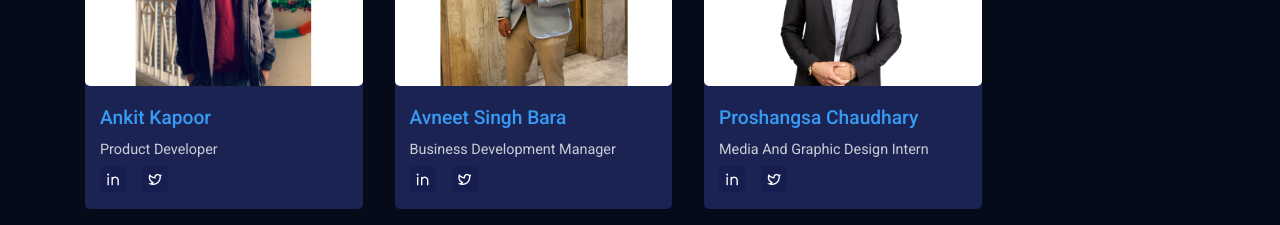
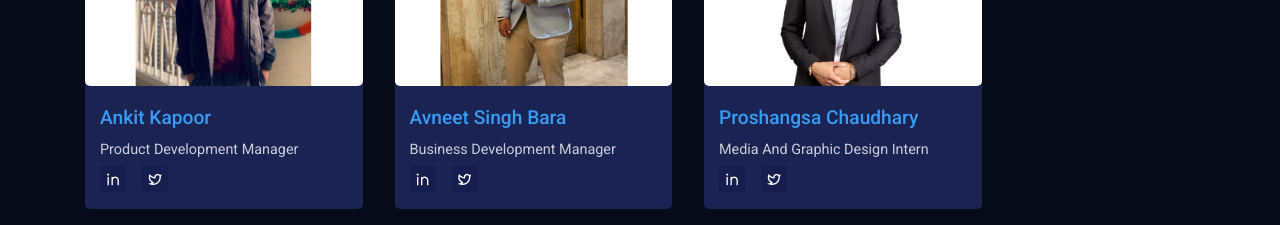
Before and after one commit to ankitkapoor8437/qubist-inc, a React (Create React App) app: page / in a window 1280 px wide. Shown: the part 2760-2985 px from the top of the page. Built offline with nearby package versions, Linux system fonts and the light colour scheme.

Commit message:
Changes in team section.

```diff
--- a/src/assets/data/teamDetails.js
+++ b/src/assets/data/teamDetails.js
@@ -7,7 +7,7 @@ const teamData = [
     {
         imgUrl: team01,
         name: "Ankit Kapoor",
-        position: "Product Developer"
+        position: "Product Development Manager"
     },
     {
         imgUrl: team02,
```
